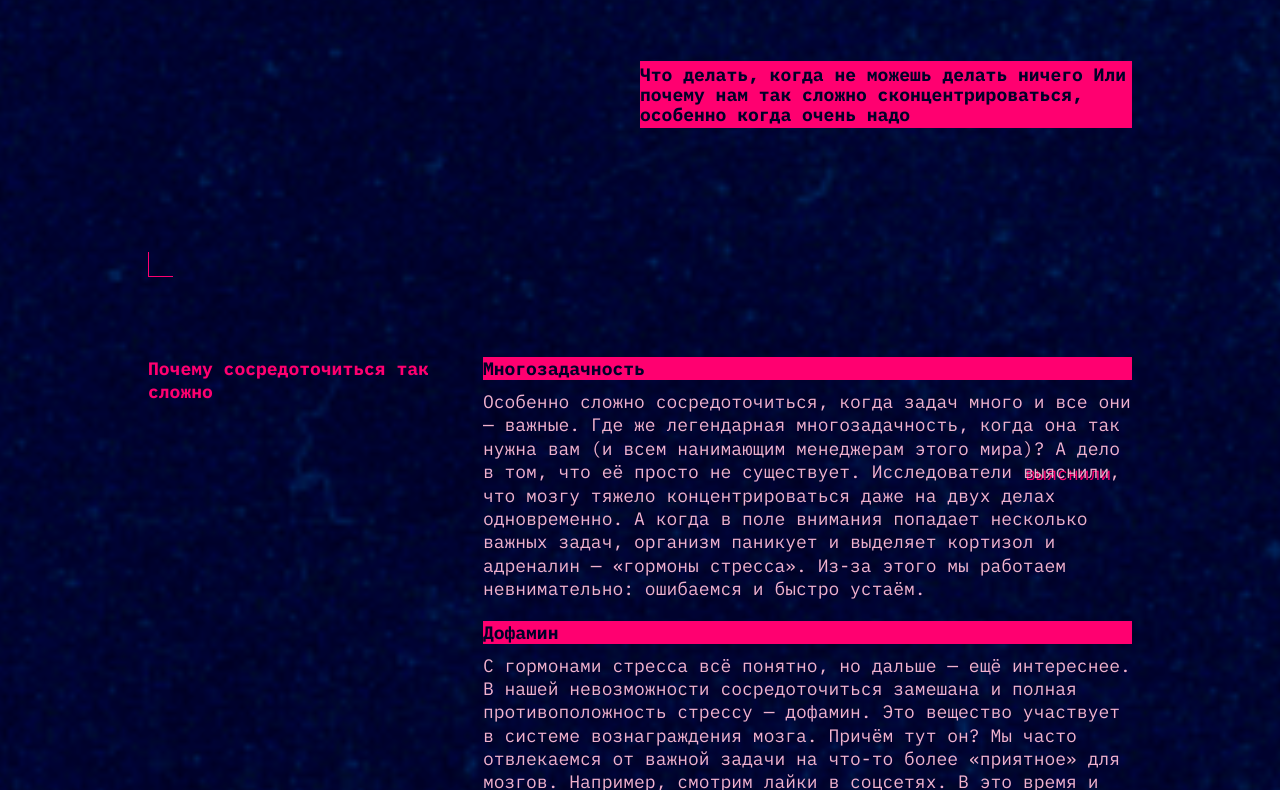
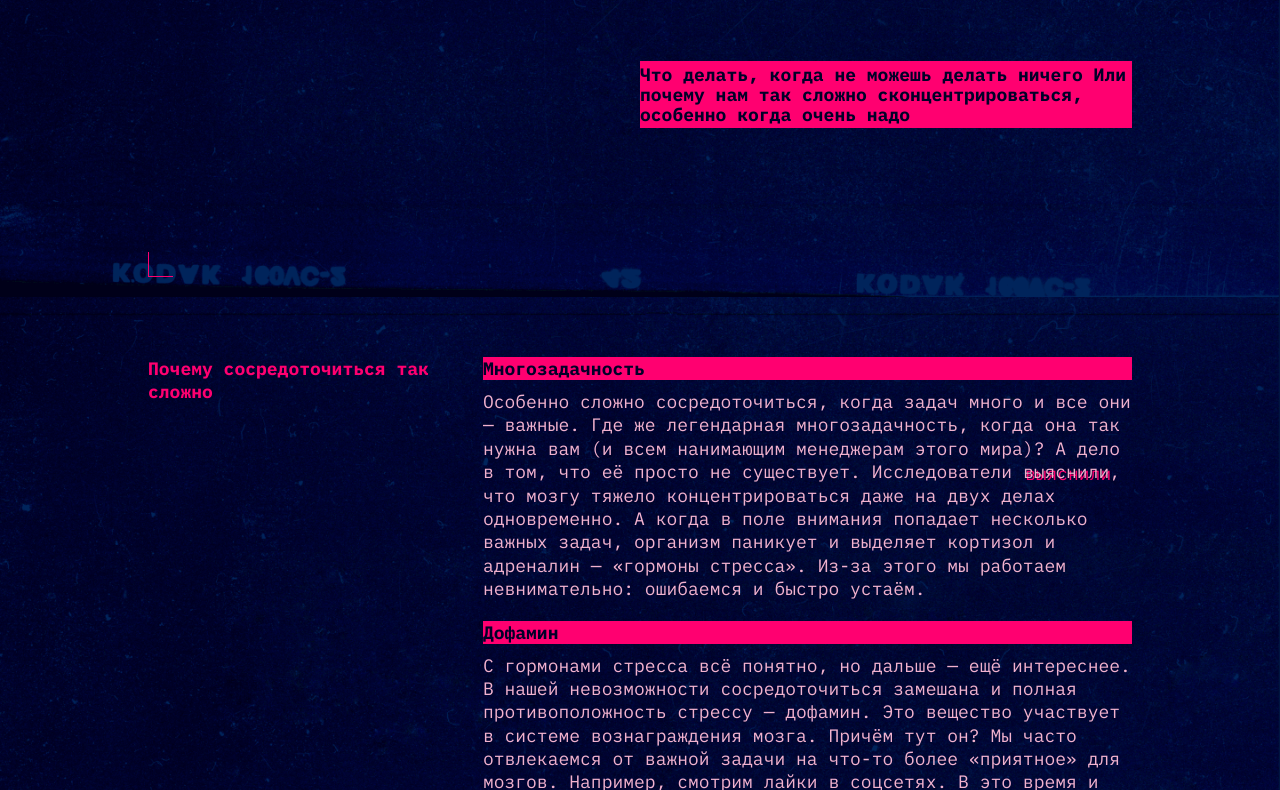
Before and after one commit to Viktor-webdev/slozhno-sosredotochitsya, a website: page index.html in a window 1280 px wide. Shown: the part 503-1293 px from the top of the page. Drawn offline with Linux system fonts and the light colour scheme.

Commit message:
bugfix 8

```diff
--- a/styles/style.css
+++ b/styles/style.css
@@ -1,7 +1,7 @@
 /* Основные стили проекта. Это стили для темы, которую вы верстаете первой. */
 
 .page {
-  background: url(../images/cover-image-dark.png) center center;
+  background: url(../images/cover-image-dark.png) no-repeat center center fixed;
   background-size: cover;
 }
 
```
